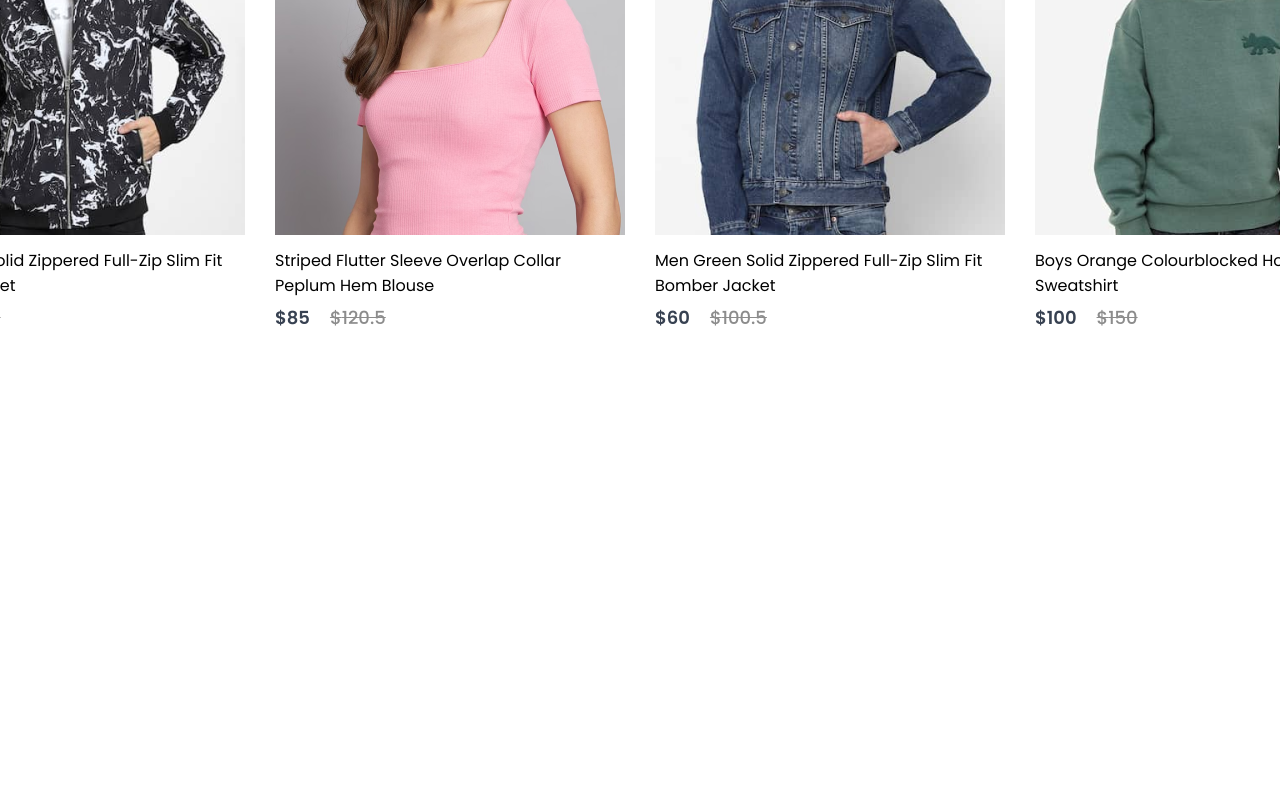
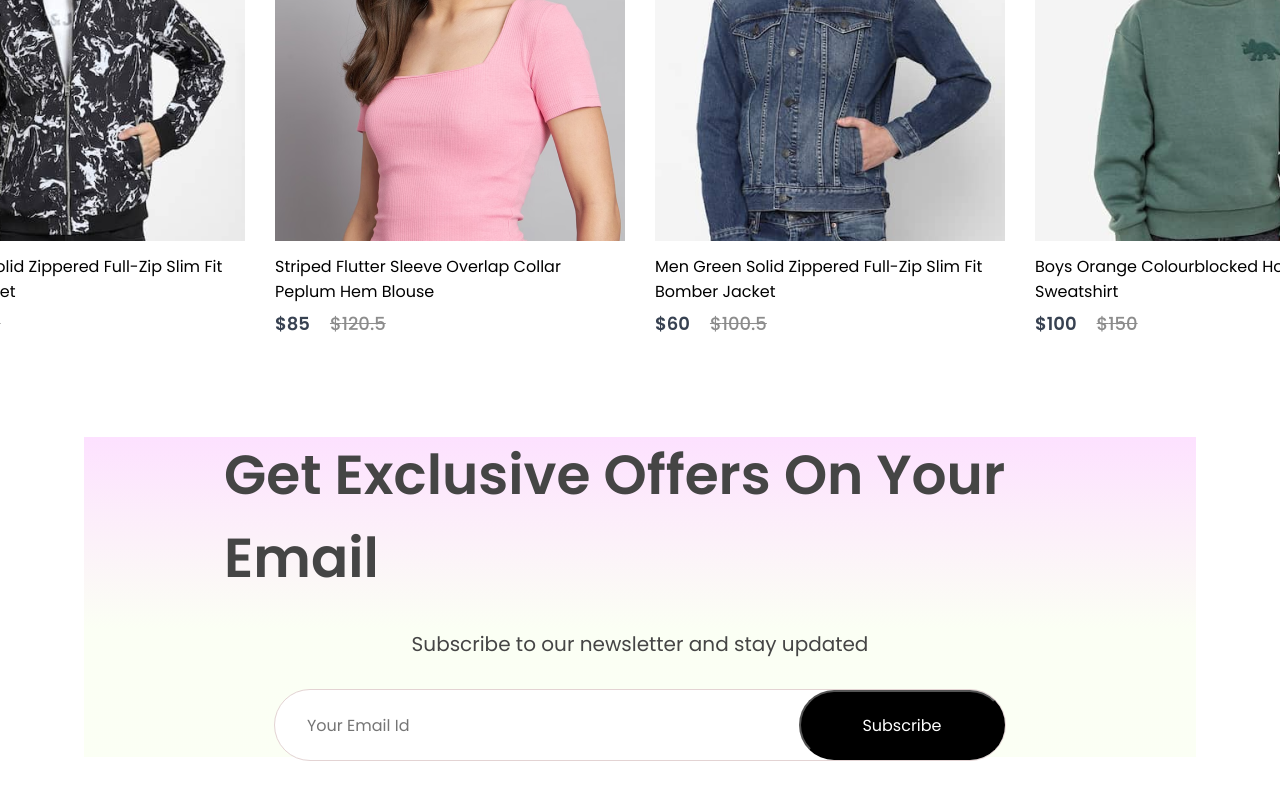
Before and after one commit to creation7654321/clothes-wear-react, a React (Vite) app: page / in a window 1280 px wide. Shown: the part 3121-3921 px from the top of the page. Before the commit the page ends 3452 px from the top, so only its background shows below. Built offline with nearby package versions, Linux system fonts and the light colour scheme.

Commit message:
creating NewsLetter component and adding it in the Shop.jsx page

```diff
--- a/src/Components/NewCollections/NewCollections.css
+++ b/src/Components/NewCollections/NewCollections.css
@@ -3,7 +3,7 @@
     flex-direction: column;
     align-items: center;
     gap:10px;
-    height: 90vh;
+    margin-bottom: 100px;
 }
 .new-collections h1{
     color: #171717;
--- /dev/null
+++ b/src/Components/NewsLetter/NewsLetter.css
@@ -0,0 +1,53 @@
+.newsletter{
+    width: 65%;
+    height: 40vh;
+    display: flex;
+    flex-direction: column;
+    align-items: center;
+    justify-content: center;
+    margin: auto;
+    padding:0px 140px;
+    margin-bottom: 150px;
+    background: linear-gradient(180deg, #fde1ff, #e1ffae22 60% );
+    gap:30px;
+}
+.newsletter h1{
+    color: #454545;
+    font-size: 55px;
+    font-weight: 600;
+
+}
+.newsletter p{
+    color: #454545;
+    font-size: 20px;
+}
+.newsletter div{
+    display: flex;
+    align-items: center;
+    justify-content: space-between;
+    background: white;
+    width: 730px;
+    height: 70px;
+    border-radius: 80px;
+    border: 1px solid #e3d3d3;
+}
+.newsletter input{
+    width: 500px;
+    margin-left: 30px;
+    border: none;
+    outline: none;
+    color: #616161;
+    font-family: Poppins;
+    font-size: 16px;
+
+
+}
+.newsletter div button{
+    width: 210px;
+    height: 70px;
+    border-radius: 80px;
+    background: black;
+    color: white;
+    font-size: 16px;
+    cursor: pointer;
+}
--- /dev/null
+++ b/src/Components/NewsLetter/NewsLetter.jsx
@@ -0,0 +1,14 @@
+import React from 'react'
+import './NewsLetter.css'
+export default function NewsLetter() {
+  return (
+    <div className="newsletter">
+        <h1>Get Exclusive Offers On Your Email</h1>
+        <p>Subscribe to our newsletter and stay updated</p>
+        <div>
+            <input type="email" placeholder='Your Email Id'/>
+            <button>Subscribe</button>
+        </div>
+    </div>
+  )
+}
--- a/src/Pages/Shop.jsx
+++ b/src/Pages/Shop.jsx
@@ -3,6 +3,7 @@
 import Popular from '../Components/Popular/Popular'
 import Offers from '../Components/Offers/Offers'
 import NewCollections from '../Components/NewCollections/NewCollections'
+import NewsLetter from '../Components/NewsLetter/NewsLetter'
 
 export default function Shop() {
   return (
@@ -11,6 +12,7 @@
       <Popular/>
       <Offers/>
       <NewCollections/>
+      <NewsLetter />
     </div>
   )
 }
```
